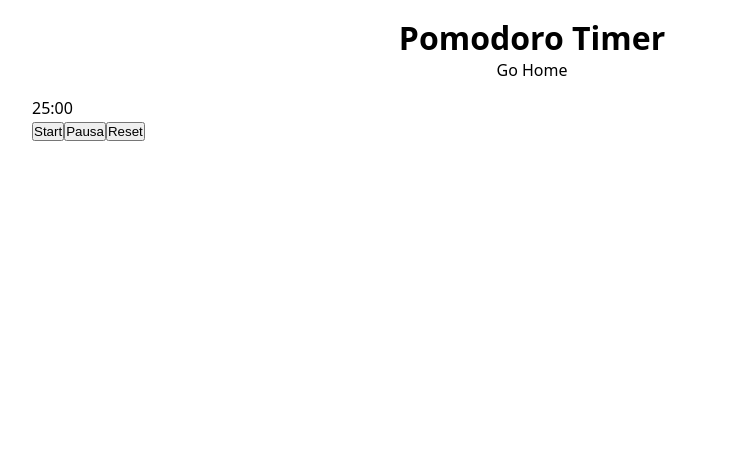
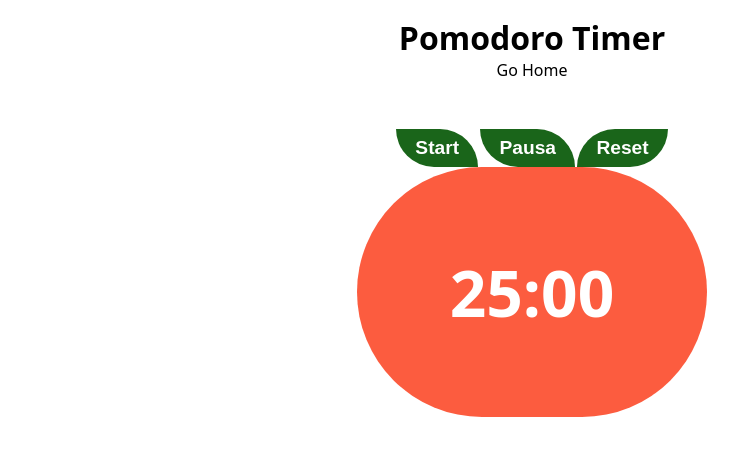
Before and after one commit to andrea-pugliatti/js-training, a React (Vite) app: page /pomodoro in a window 1280 px wide. Shown: the top 456 px of the page, without its empty margins (108-846 px from the left). Built offline with nearby package versions, Linux system fonts and the light colour scheme.

Commit message:
Add styles for Pomodoro timer

```diff
--- a/src/index.css
+++ b/src/index.css
@@ -237,6 +237,78 @@ body {
 		font-weight: 700;
 	}
 }
+
+.pomodoro {
+	.title {
+		text-align: center;
+		padding: 1rem;
+
+		a {
+			color: black;
+			text-decoration: none;
+			&:hover {
+				text-decoration: underline;
+			}
+		}
+
+		& > * + * {
+			margin-top: 1rem;
+		}
+	}
+
+	.timer {
+		display: flex;
+		justify-content: center;
+
+		& > * {
+			display: flex;
+			justify-content: center;
+			align-items: center;
+			width: 350px;
+			height: 250px;
+			font-size: 4rem;
+			font-weight: 700;
+			padding: 2rem;
+			color: rgb(255, 255, 255);
+			background-color: rgb(252, 92, 63);
+			border-radius: 150px;
+		}
+	}
+
+	.controls {
+		display: flex;
+		justify-content: center;
+		margin-top: 2rem;
+
+		& > * + * {
+			margin-left: 2px;
+		}
+
+		button {
+			font-size: 1.2rem;
+			font-weight: 600;
+			padding: 0.5rem 1.2rem;
+			color: white;
+			background-color: rgb(26, 101, 26);
+			border: none;
+			border-top-right-radius: 50px;
+			border-bottom-left-radius: 50px;
+		}
+
+		button:nth-child(3) {
+			border-top-left-radius: 50px;
+			border-bottom-right-radius: 50px;
+			border-top-right-radius: 0;
+			border-bottom-left-radius: 0;
+		}
+
+		button:hover {
+			cursor: pointer;
+			background-color: rgb(10, 73, 10);
+		}
+	}
+}
+
 .citations {
 	.title {
 		text-align: center;
@@ -299,22 +371,3 @@ body {
 		margin: 2rem 10rem 2rem 10rem;
 	}
 }
-
-.pomodoro {
-	.title {
-		text-align: center;
-		padding: 1rem;
-
-		a {
-			color: black;
-			text-decoration: none;
-			&:hover {
-				text-decoration: underline;
-			}
-		}
-
-		& > * + * {
-			margin-top: 1rem;
-		}
-	}
-}
--- a/src/pages/Pomodoro.jsx
+++ b/src/pages/Pomodoro.jsx
@@ -47,8 +47,7 @@ export default function Pomodoro() {
 					<Link to={"/"}>Go Home</Link>
 				</div>
 
-				<div className="timer">{secondsToString(seconds)}</div>
-
+				<div className="controls">
 					<button type="button" onClick={() => handleStart()}>
 						Start
 					</button>
@@ -59,6 +58,11 @@ export default function Pomodoro() {
 						Reset
 					</button>
 				</div>
+
+				<div className="timer">
+					<div>{secondsToString(seconds)}</div>
+				</div>
+			</div>
 		</div>
 	);
 }
```
Lines whose indentation alone changed are shown as unchanged.
